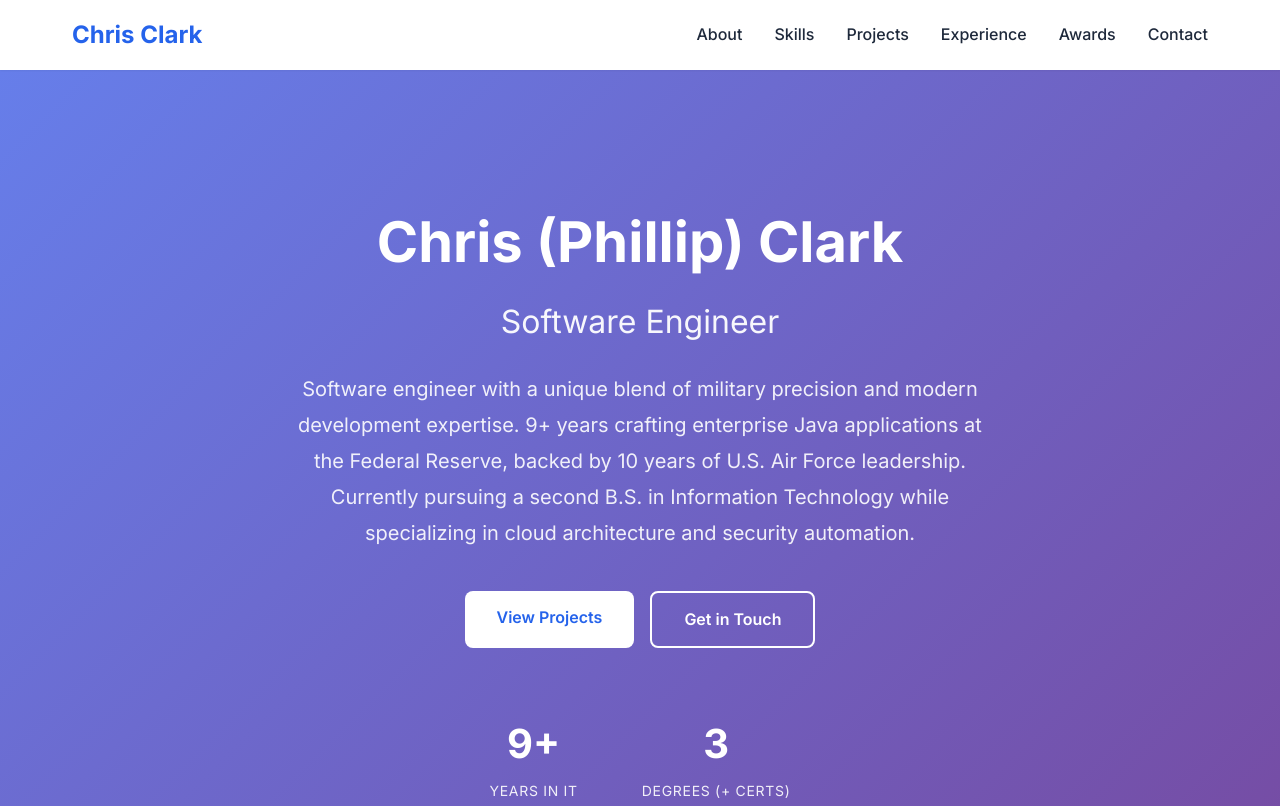
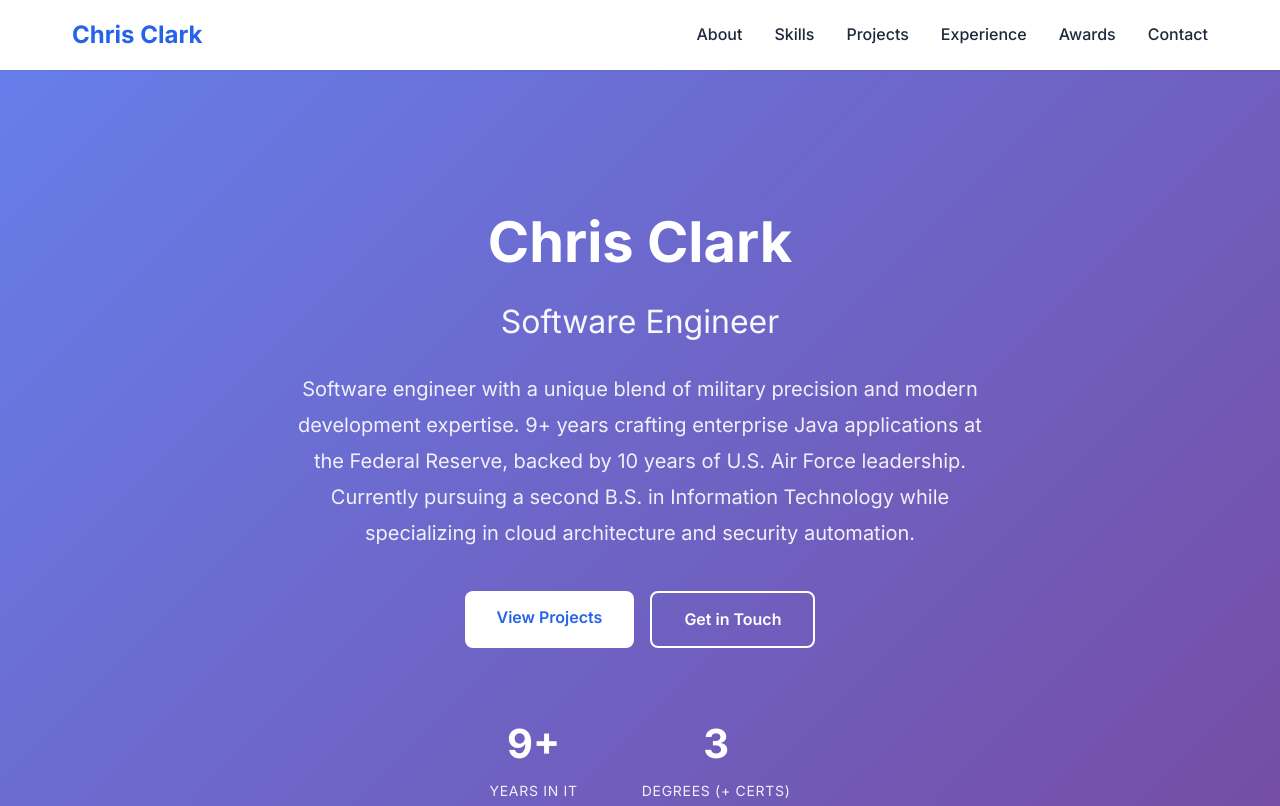
Before and after one commit to DadOpsPro/portfolio, a plain HTML site: page index.html in a window 1280 px wide. Shown: the top 806 px of the page. Drawn offline with Linux system fonts and the light colour scheme.

Commit message:
Removed legal first name to prevent confusion.

```diff
--- a/index.html
+++ b/index.html
@@ -35,7 +35,7 @@
     <section id="hero">
         <div class="container">
             <div class="hero-content">
-                <h1 class="hero-title">Chris (Phillip) Clark</h1>
+                <h1 class="hero-title">Chris Clark</h1>
                 <h2 class="hero-subtitle">Software Engineer</h2>
                 <p class="hero-description">
                     Software engineer with a unique blend of military precision and modern development expertise.
```
